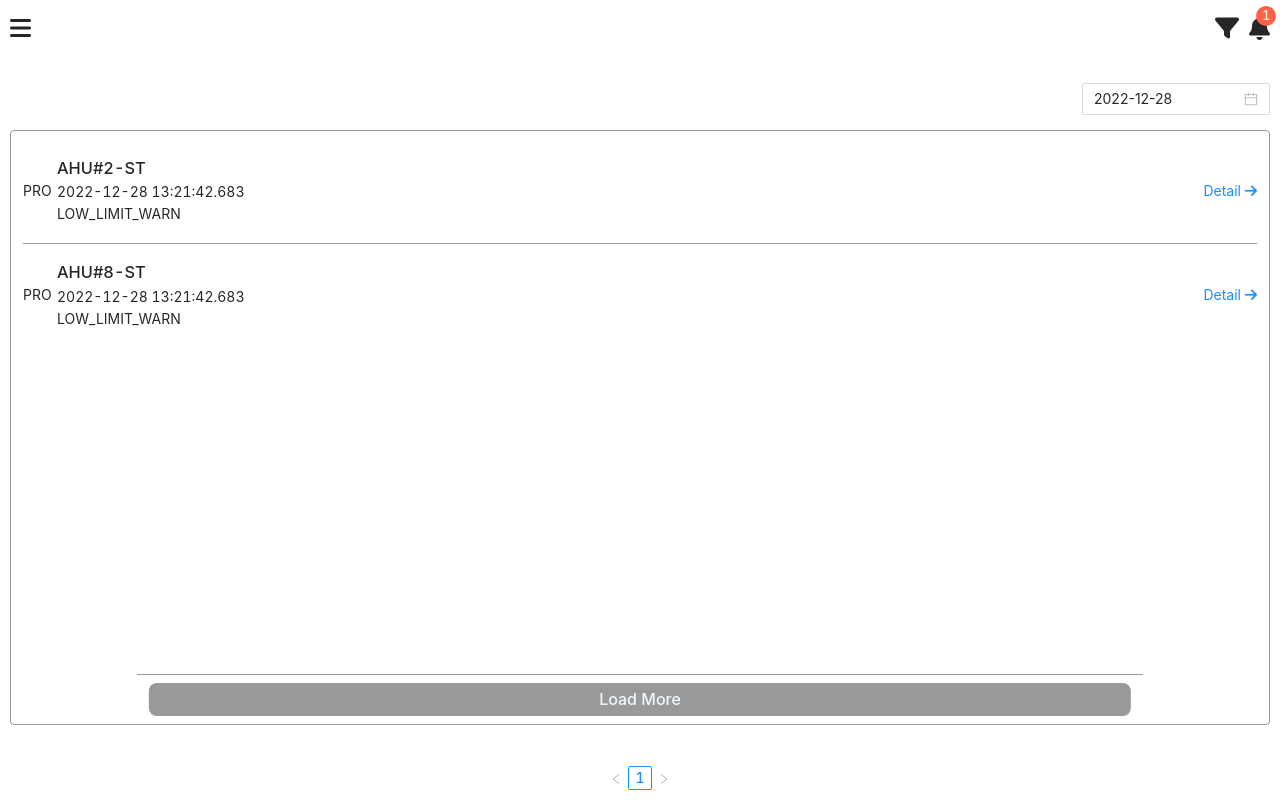
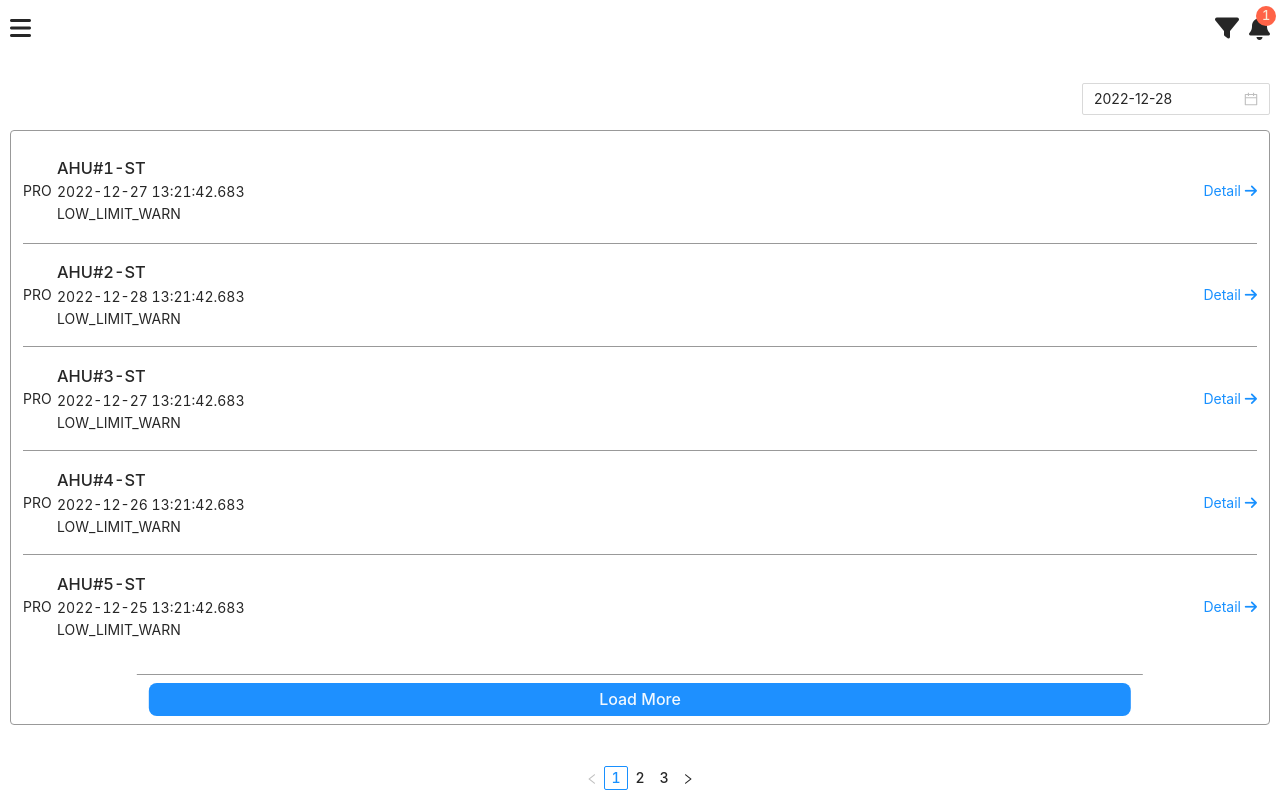
Before and after one commit to tuancandongsang/testlogin, a Vue app: page /home in a window 1280 px wide. Built offline with nearby package versions, Linux system fonts and the light colour scheme; data requests are answered from the project's data file.

Commit message:
sang30.12

```diff
--- a/data-sample/api-mock.json
+++ b/data-sample/api-mock.json
@@ -64,7 +64,7 @@
       "previousState": "LOW_LIMIT",
       "conf": "2022-12-29 13:21:42.683",
       "value": "process",
-      "initialDay": "2022-12-29"
+      "initialDay": "2022-12-30"
     },
     {
       "id": "7",
@@ -75,7 +75,7 @@
       "previousState": "LOW_LIMIT",
       "conf": "2022-12-29 13:21:42.683",
       "value": "process",
-      "initialDay": "2022-12-29"
+      "initialDay": "2022-12-30"
     },
     {
       "id": "8",
@@ -108,7 +108,7 @@
       "previousState": "LOW_LIMIT",
       "conf": "2022-12-29 13:21:42.683",
       "value": "process",
-      "initialDay": "2022-12-29"
+      "initialDay": "2022-12-30"
     },
     {
       "id": "11",
@@ -119,7 +119,7 @@
       "previousState": "LOW_LIMIT",
       "conf": "2022-12-29 13:21:42.683",
       "value": "process",
-      "initialDay": "2022-12-29"
+      "initialDay": "2022-12-30"
     },
     {
       "id": "12",
@@ -130,7 +130,7 @@
       "previousState": "LOW_LIMIT",
       "conf": "2022-12-29 13:21:42.683",
       "value": "process",
-      "initialDay": "2022-12-29"
+      "initialDay": "2022-12-30"
     },
     {
       "id": "13",
@@ -141,7 +141,7 @@
       "previousState": "LOW_LIMIT",
       "conf": "2022-12-29 13:21:42.683",
       "value": "process",
-      "initialDay": "2022-12-29"
+      "initialDay": "2022-12-30"
     },
     {
       "id": "14",
@@ -152,7 +152,7 @@
       "previousState": "LOW_LIMIT",
       "conf": "2022-12-29 13:21:42.683",
       "value": "process",
-      "initialDay": "2022-12-29"
+      "initialDay": "2022-12-30"
     },
     {
       "id": "15",
@@ -163,7 +163,7 @@
       "previousState": "LOW_LIMIT",
       "conf": "2022-12-29 13:21:42.683",
       "value": "process",
-      "initialDay": "2022-12-29"
+      "initialDay": "2022-12-30"
     },
     {
       "id": "16",
@@ -174,7 +174,7 @@
       "previousState": "LOW_LIMIT",
       "conf": "2022-12-29 13:21:42.683",
       "value": "process",
-      "initialDay": "2022-12-29"
+      "initialDay": "2022-12-30"
     },
     {
       "id": "17",
@@ -185,7 +185,7 @@
       "previousState": "LOW_LIMIT",
       "conf": "2022-12-29 13:21:42.683",
       "value": "process",
-      "initialDay": "2022-12-29"
+      "initialDay": "2022-12-30"
     },
     {
       "id": "18",
@@ -196,7 +196,7 @@
       "previousState": "LOW_LIMIT",
       "conf": "2022-12-29 13:21:42.683",
       "value": "process",
-      "initialDay": "2022-12-29"
+      "initialDay": "2022-12-30"
     },
     {
       "id": "19",
@@ -207,7 +207,7 @@
       "previousState": "LOW_LIMIT",
       "conf": "2022-12-29 13:21:42.683",
       "value": "process",
-      "initialDay": "2022-12-29"
+      "initialDay": "2022-12-30"
     },
     {
       "id": "20",
@@ -218,7 +218,7 @@
       "previousState": "LOW_LIMIT",
       "conf": "2022-12-29 13:21:42.683",
       "value": "process",
-      "initialDay": "2022-12-29"
+      "initialDay": "2022-12-30"
     },
     {
       "id": "21",
@@ -229,7 +229,7 @@
       "previousState": "LOW_LIMIT",
       "conf": "2022-12-29 13:21:42.683",
       "value": "process",
-      "initialDay": "2022-12-29"
+      "initialDay": "2022-12-30"
     },
     {
       "id": "22",
@@ -240,7 +240,7 @@
       "previousState": "LOW_LIMIT",
       "conf": "2022-12-29 13:21:42.683",
       "value": "process",
-      "initialDay": "2022-12-29"
+      "initialDay": "2022-12-30"
     },
     {
       "id": "23",
@@ -251,6 +251,315 @@
       "previousState": "LOW_LIMIT",
       "conf": "2022-12-29 13:21:42.683",
       "value": "process",
+      "initialDay": "2022-12-30"
+    },
+    {
+      "id": "24",
+      "name": "AHU#24-ST",
+      "time": "2022-12-29 13:21:42.683",
+      "presentValue": "18.10 Deg",
+      "presentStatus": "LOW_LIMIT_WARN",
+      "previousState": "LOW_LIMIT",
+      "conf": "2022-12-29 13:21:42.683",
+      "value": "process",
+      "initialDay": "2022-12-30"
+    },
+    {
+      "id": "25",
+      "name": "AHU#25-ST",
+      "time": "2022-12-29 13:21:42.683",
+      "presentValue": "18.10 Deg",
+      "presentStatus": "LOW_LIMIT_WARN",
+      "previousState": "LOW_LIMIT",
+      "conf": "2022-12-29 13:21:42.683",
+      "value": "process",
+      "initialDay": "2022-12-30"
+    },
+    {
+      "id": "26",
+      "name": "AHU#26-ST",
+      "time": "2022-12-29 13:21:42.683",
+      "presentValue": "18.10 Deg",
+      "presentStatus": "LOW_LIMIT_WARN",
+      "previousState": "LOW_LIMIT",
+      "conf": "2022-12-29 13:21:42.683",
+      "value": "process",
+      "initialDay": "2022-12-30"
+    },
+    {
+      "id": "27",
+      "name": "AHU#27-ST",
+      "time": "2022-12-29 13:21:42.683",
+      "presentValue": "18.10 Deg",
+      "presentStatus": "LOW_LIMIT_WARN",
+      "previousState": "LOW_LIMIT",
+      "conf": "2022-12-29 13:21:42.683",
+      "value": "process",
+      "initialDay": "2022-12-30"
+    },
+    {
+      "id": "28",
+      "name": "AHU#28-ST",
+      "time": "2022-12-29 13:21:42.683",
+      "presentValue": "18.10 Deg",
+      "presentStatus": "LOW_LIMIT_WARN",
+      "previousState": "LOW_LIMIT",
+      "conf": "2022-12-29 13:21:42.683",
+      "value": "process",
+      "initialDay": "2022-12-30"
+    }
+    ,
+    {
+      "id": "29",
+      "name": "AHU#29-ST",
+      "time": "2022-12-29 13:21:42.683",
+      "presentValue": "18.10 Deg",
+      "presentStatus": "LOW_LIMIT_WARN",
+      "previousState": "LOW_LIMIT",
+      "conf": "2022-12-29 13:21:42.683",
+      "value": "process",
+      "initialDay": "2022-12-30"
+    },
+    {
+      "id": "30",
+      "name": "AHU#30-ST",
+      "time": "2022-12-29 13:21:42.683",
+      "presentValue": "18.10 Deg",
+      "presentStatus": "LOW_LIMIT_WARN",
+      "previousState": "LOW_LIMIT",
+      "conf": "2022-12-29 13:21:42.683",
+      "value": "process",
+      "initialDay": "2022-12-30"
+    },
+    {
+      "id": "31",
+      "name": "AHU#31-ST",
+      "time": "2022-12-29 13:21:42.683",
+      "presentValue": "18.10 Deg",
+      "presentStatus": "LOW_LIMIT_WARN",
+      "previousState": "LOW_LIMIT",
+      "conf": "2022-12-29 13:21:42.683",
+      "value": "process",
+      "initialDay": "2022-12-30"
+    },
+    {
+      "id": "32",
+      "name": "AHU#32-ST",
+      "time": "2022-12-29 13:21:42.683",
+      "presentValue": "18.10 Deg",
+      "presentStatus": "LOW_LIMIT_WARN",
+      "previousState": "LOW_LIMIT",
+      "conf": "2022-12-29 13:21:42.683",
+      "value": "process",
+      "initialDay": "2022-12-30"
+    },
+    {
+      "id": "33",
+      "name": "AHU#33-ST",
+      "time": "2022-12-29 13:21:42.683",
+      "presentValue": "18.10 Deg",
+      "presentStatus": "LOW_LIMIT_WARN",
+      "previousState": "LOW_LIMIT",
+      "conf": "2022-12-29 13:21:42.683",
+      "value": "process",
+      "initialDay": "2022-12-30"
+    },
+    {
+      "id": "34",
+      "name": "AHU#34-ST",
+      "time": "2022-12-29 13:21:42.683",
+      "presentValue": "18.10 Deg",
+      "presentStatus": "LOW_LIMIT_WARN",
+      "previousState": "LOW_LIMIT",
+      "conf": "2022-12-29 13:21:42.683",
+      "value": "process",
+      "initialDay": "2022-12-30"
+    },
+    {
+      "id": "35",
+      "name": "AHU#35-ST",
+      "time": "2022-12-29 13:21:42.683",
+      "presentValue": "18.10 Deg",
+      "presentStatus": "LOW_LIMIT_WARN",
+      "previousState": "LOW_LIMIT",
+      "conf": "2022-12-29 13:21:42.683",
+      "value": "process",
+      "initialDay": "2022-12-30"
+    },
+    {
+      "id": "36",
+      "name": "AHU#36-ST",
+      "time": "2022-12-29 13:21:42.683",
+      "presentValue": "18.10 Deg",
+      "presentStatus": "LOW_LIMIT_WARN",
+      "previousState": "LOW_LIMIT",
+      "conf": "2022-12-29 13:21:42.683",
+      "value": "process",
+      "initialDay": "2022-12-30"
+    },
+    {
+      "id": "37",
+      "name": "AHU#37-ST",
+      "time": "2022-12-29 13:21:42.683",
+      "presentValue": "18.10 Deg",
+      "presentStatus": "LOW_LIMIT_WARN",
+      "previousState": "LOW_LIMIT",
+      "conf": "2022-12-29 13:21:42.683",
+      "value": "process",
+      "initialDay": "2022-12-30"
+    },
+    {
+      "id": "38",
+      "name": "AHU#38-ST",
+      "time": "2022-12-29 13:21:42.683",
+      "presentValue": "18.10 Deg",
+      "presentStatus": "LOW_LIMIT_WARN",
+      "previousState": "LOW_LIMIT",
+      "conf": "2022-12-29 13:21:42.683",
+      "value": "process",
+      "initialDay": "2022-12-30"
+    },
+    {
+      "id": "39",
+      "name": "AHU#39-ST",
+      "time": "2022-12-29 13:21:42.683",
+      "presentValue": "18.10 Deg",
+      "presentStatus": "LOW_LIMIT_WARN",
+      "previousState": "LOW_LIMIT",
+      "conf": "2022-12-29 13:21:42.683",
+      "value": "process",
+      "initialDay": "2022-12-30"
+    },
+    {
+      "id": "40",
+      "name": "AHU#40-ST",
+      "time": "2022-12-29 13:21:42.683",
+      "presentValue": "18.10 Deg",
+      "presentStatus": "LOW_LIMIT_WARN",
+      "previousState": "LOW_LIMIT",
+      "conf": "2022-12-29 13:21:42.683",
+      "value": "process",
+      "initialDay": "2022-12-29"
+    },
+    {
+      "id": "41",
+      "name": "AHU#41-ST",
+      "time": "2022-12-29 13:21:42.683",
+      "presentValue": "18.10 Deg",
+      "presentStatus": "LOW_LIMIT_WARN",
+      "previousState": "LOW_LIMIT",
+      "conf": "2022-12-29 13:21:42.683",
+      "value": "process",
+      "initialDay": "2022-12-29"
+    },
+    {
+      "id": "42",
+      "name": "AHU#42-ST",
+      "time": "2022-12-29 13:21:42.683",
+      "presentValue": "18.10 Deg",
+      "presentStatus": "LOW_LIMIT_WARN",
+      "previousState": "LOW_LIMIT",
+      "conf": "2022-12-29 13:21:42.683",
+      "value": "process",
+      "initialDay": "2022-12-29"
+    },
+    {
+      "id": "43",
+      "name": "AHU#43-ST",
+      "time": "2022-12-29 13:21:42.683",
+      "presentValue": "18.10 Deg",
+      "presentStatus": "LOW_LIMIT_WARN",
+      "previousState": "LOW_LIMIT",
+      "conf": "2022-12-29 13:21:42.683",
+      "value": "process",
+      "initialDay": "2022-12-29"
+    },
+    {
+      "id": "44",
+      "name": "AHU#44-ST",
+      "time": "2022-12-29 13:21:42.683",
+      "presentValue": "18.10 Deg",
+      "presentStatus": "LOW_LIMIT_WARN",
+      "previousState": "LOW_LIMIT",
+      "conf": "2022-12-29 13:21:42.683",
+      "value": "process",
+      "initialDay": "2022-12-29"
+    },
+    {
+      "id": "45",
+      "name": "AHU#45-ST",
+      "time": "2022-12-29 13:21:42.683",
+      "presentValue": "18.10 Deg",
+      "presentStatus": "LOW_LIMIT_WARN",
+      "previousState": "LOW_LIMIT",
+      "conf": "2022-12-29 13:21:42.683",
+      "value": "process",
+      "initialDay": "2022-12-29"
+    },
+    {
+      "id": "46",
+      "name": "AHU#46-ST",
+      "time": "2022-12-29 13:21:42.683",
+      "presentValue": "18.10 Deg",
+      "presentStatus": "LOW_LIMIT_WARN",
+      "previousState": "LOW_LIMIT",
+      "conf": "2022-12-29 13:21:42.683",
+      "value": "process",
+      "initialDay": "2022-12-29"
+    },
+    {
+      "id": "47",
+      "name": "AHU#47-ST",
+      "time": "2022-12-29 13:21:42.683",
+      "presentValue": "18.10 Deg",
+      "presentStatus": "LOW_LIMIT_WARN",
+      "previousState": "LOW_LIMIT",
+      "conf": "2022-12-29 13:21:42.683",
+      "value": "process",
+      "initialDay": "2022-12-29"
+    },
+    {
+      "id": "48",
+      "name": "AHU#48-ST",
+      "time": "2022-12-29 13:21:42.683",
+      "presentValue": "18.10 Deg",
+      "presentStatus": "LOW_LIMIT_WARN",
+      "previousState": "LOW_LIMIT",
+      "conf": "2022-12-29 13:21:42.683",
+      "value": "process",
+      "initialDay": "2022-12-29"
+    },
+    {
+      "id": "49",
+      "name": "AHU#49-ST",
+      "time": "2022-12-29 13:21:42.683",
+      "presentValue": "18.10 Deg",
+      "presentStatus": "LOW_LIMIT_WARN",
+      "previousState": "LOW_LIMIT",
+      "conf": "2022-12-29 13:21:42.683",
+      "value": "process",
+      "initialDay": "2022-12-29"
+    },
+    {
+      "id": "50",
+      "name": "AHU#50-ST",
+      "time": "2022-12-29 13:21:42.683",
+      "presentValue": "18.10 Deg",
+      "presentStatus": "LOW_LIMIT_WARN",
+      "previousState": "LOW_LIMIT",
+      "conf": "2022-12-29 13:21:42.683",
+      "value": "process",
+      "initialDay": "2022-12-29"
+    },
+    {
+      "id": "51",
+      "name": "AHU#51-ST",
+      "time": "2022-12-29 13:21:42.683",
+      "presentValue": "18.10 Deg",
+      "presentStatus": "LOW_LIMIT_WARN",
+      "previousState": "LOW_LIMIT",
+      "conf": "2022-12-29 13:21:42.683",
+      "value": "process",
       "initialDay": "2022-12-29"
     }
   ]
--- a/src/components/modal.vue
+++ b/src/components/modal.vue
@@ -47,7 +47,7 @@ export default {
     };
   },
   methods: {
-    ...mapMutations(['changefilter', 'fomatPageNumber']),
+    ...mapMutations(['changefilter', 'fomatPageNumber', "formatpageSize"]),
     showModal() {
       this.visible = true;
     },
@@ -57,6 +57,7 @@ export default {
       this.visible = false;
       console.log(e.target.value);
       this.fomatPageNumber();
+      this.formatpageSize(5)
     },
   },
   computed: {
--- a/src/page/home/component/calendar.vue
+++ b/src/page/home/component/calendar.vue
@@ -23,15 +23,14 @@ export default {
     };
   },
   created() {
-    this.changeTime();
+    this.changeTimeToString();
     this.updatedDate(this.time);
   },
   methods: {
     ...mapMutations(['updatedDate']),
-    changeTime() {
+    changeTimeToString() {
       const time = moment().format().slice(0, 10);
       this.time = time;
-      console.log(time.slice(0, 10));
     },
     onChange(date, dateString) {
       console.log(date, dateString);
--- a/src/page/home/component/listitem.vue
+++ b/src/page/home/component/listitem.vue
@@ -26,38 +26,32 @@ export default {
     ...mapMutations(['getRenderList', 'addingPagesizeload']),
     loadding() {
       this.addingPagesizeload(5);
-      console.log(this.pageSize);
+      // console.log(this.pageSize);
       this.getRenderList(this.itemsListRender);
     },
     filterpagesize(arr, pageSize) {
-      let arr1 = [];
-      for (let i = 0; i < pageSize; i++) {
-        arr1.push(arr[i])
-        let arrPushNew = [];
-        if (20 - pageSize < 5) {
-          for (let i = 0; i < 20; i++) {
-            arrPushNew.push(arr[i]);
+      let arrPushNew = [];
+      if (pageSize < 20) {
+        for (let i = 0; i < pageSize; i++) {
+          if (arr[i] == null) {
+            return arr;
           }
-          return arrPushNew;
-        } else if (pageSize < 20) {
-          for (let i = 0; i < pageSize; i++) {
-            arrPushNew.push(arr[i]);
-          }
-          return arrPushNew;
+          arrPushNew.push(arr[i]);
         }
-        return arr;
+        return arrPushNew;
       }
+      return arr;
     },
-    listpageSize(arr, number, pageSize) {
+    listpageSize(arr, pageNumber, pageSize) {
       let arrPushNew = [];
-      const lastNumber = number - 1;
-      if (number * pageSize > arr.length) {
+      const lastNumber = pageNumber - 1;
+      if (pageNumber * pageSize > arr.length) {
         for (let i = lastNumber * pageSize; i < arr.length; i++) {
           arrPushNew.push(arr[i]);
         }
         return arrPushNew;
       } else {
-        for (let i = lastNumber * pageSize; i < number * pageSize; i++) {
+        for (let i = lastNumber * pageSize; i < pageNumber * pageSize; i++) {
           arrPushNew.push(arr[i]);
         }
         return arrPushNew;
@@ -65,7 +59,8 @@ export default {
     },
   },
   async created() {
-    this.getAllList();
+    await this.getAllList();
+    console.log("create",this.itemsProcess);
   },
   computed: {
     ...mapGetters([
@@ -80,8 +75,6 @@ export default {
     ]),
     itemsListRender() {
       if (this.filter == 'allEvent') {
-        // return this.itemsList;
-        // const initArray = this.itemsList;
         const initArray = this.listpageSize(
           this.itemsList,
           this.pageNumber,
@@ -111,7 +104,7 @@ export default {
   },
   updated() {
     this.getRenderList(this.itemsListRender);
-    console.log(this.itemsListRender);
+    // console.log(this.valueDate);
   },
 }
 </script>
--- a/src/page/home/component/pagination.vue
+++ b/src/page/home/component/pagination.vue
@@ -22,9 +22,10 @@ export default {
   },
   async created() {
     await this.getAllList();
+
   },
   methods: {
-    ...mapMutations(['changepagenumber', 'formatpageSize']),
+    ...mapMutations(['changepagenumber', 'formatpageSize',]),
     ...mapActions(['getAllList']),
     handleChangePage(pageNumber, pageSize) {
       this.changepagenumber(pageNumber);
@@ -47,10 +48,21 @@ export default {
       'pageNumber',
       'renderListTotal',
       'filter',
+      "itemSystem",
+      'itemsProcess',
+      'valueDate'
     ]),
     renderListTotal() {
       if (this.filter == 'allEvent') {
         return this.itemsList.length;
+      }
+      if (this.filter == 'process') {
+        // return this.itemsProcess.length;
+        return this.itemsProcess.filter((item) => item.initialDay = this.valueDate).length
+
+      }
+      if (this.filter == 'system') {
+        return this.itemSystem.length;
       }
       return this.renderList.length;
     },
```
